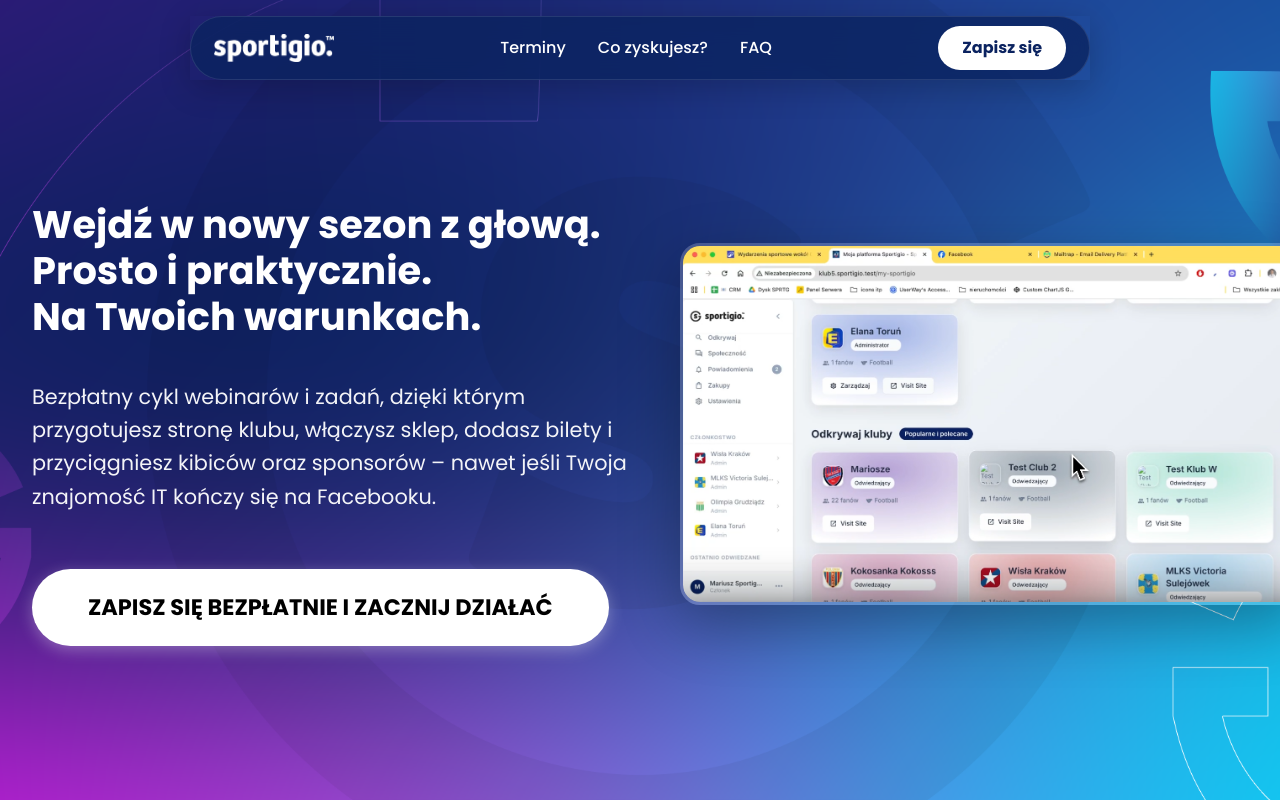
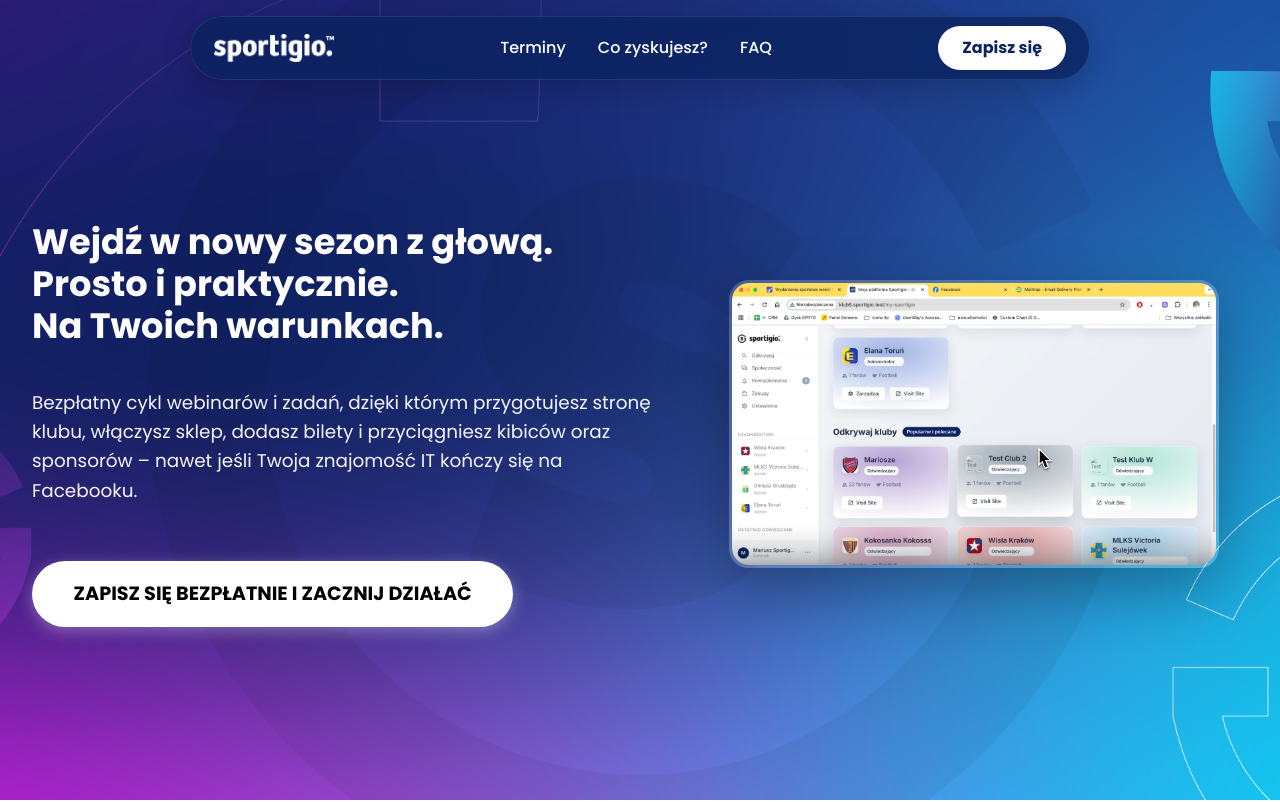
Before and after one commit to czars34/sportigio-preseason-camp, a plain HTML site: page index.html in a window 1280 px wide. Shown: the top 802 px of the page. Drawn offline with Linux system fonts and the light colour scheme.

Commit message:
Optimize layout for MacBook displays - Add dedicated media query for MacBook/medium laptops (1024-1439px) - Fix navbar transparent rectangle issue with border-radius and overflow - Reduce hero CTA button size across all breakpoints - Adjust hero image sizing and add right margin for better spacing

```diff
--- a/index.html
+++ b/index.html
@@ -39,6 +39,8 @@
             z-index: 1000;
             width: 90%;
             max-width: 900px;
+            border-radius: 50px;
+            overflow: hidden;
         }
 
         .navbar::before {
@@ -330,6 +332,24 @@
             box-shadow: 0 6px 20px rgba(255, 255, 255, 0.4);
         }
 
+        /* Smaller CTA button just for hero */
+        .hero .cta-button {
+            font-size: 0.9rem;
+            padding: 0.7rem 1.6rem;
+        }
+        @media (min-width: 768px) {
+            .hero .cta-button {
+                font-size: 1.1rem;
+                padding: 1rem 2.3rem;
+            }
+        }
+        @media (min-width: 1024px) {
+            .hero .cta-button {
+                font-size: 1.2rem;
+                padding: 1.1rem 2.6rem;
+            }
+        }
+
         /* Tablet styles */
         @media (min-width: 768px) {
             .hero {
@@ -400,6 +420,26 @@
 
             .hero p {
                 font-size: 1.4rem;
+            }
+        }
+
+        /* MacBook / medium-large laptop optimisation */
+        @media (min-width: 1024px) and (max-width: 1439px) {
+            /* Navbar a bit wider so it doesn't look cramped */
+            .navbar {
+                width: 86%;
+            }
+            /* Slightly smaller headline & paragraph to avoid wrapping issues */
+            .hero h1 {
+                font-size: 2.2rem;
+            }
+            .hero p {
+                font-size: 1.15rem;
+            }
+            /* Image stays inside its column with more right margin */
+            .hero-image img {
+                max-width: 95%;
+                margin-right: 2rem;
             }
         }
 
```
